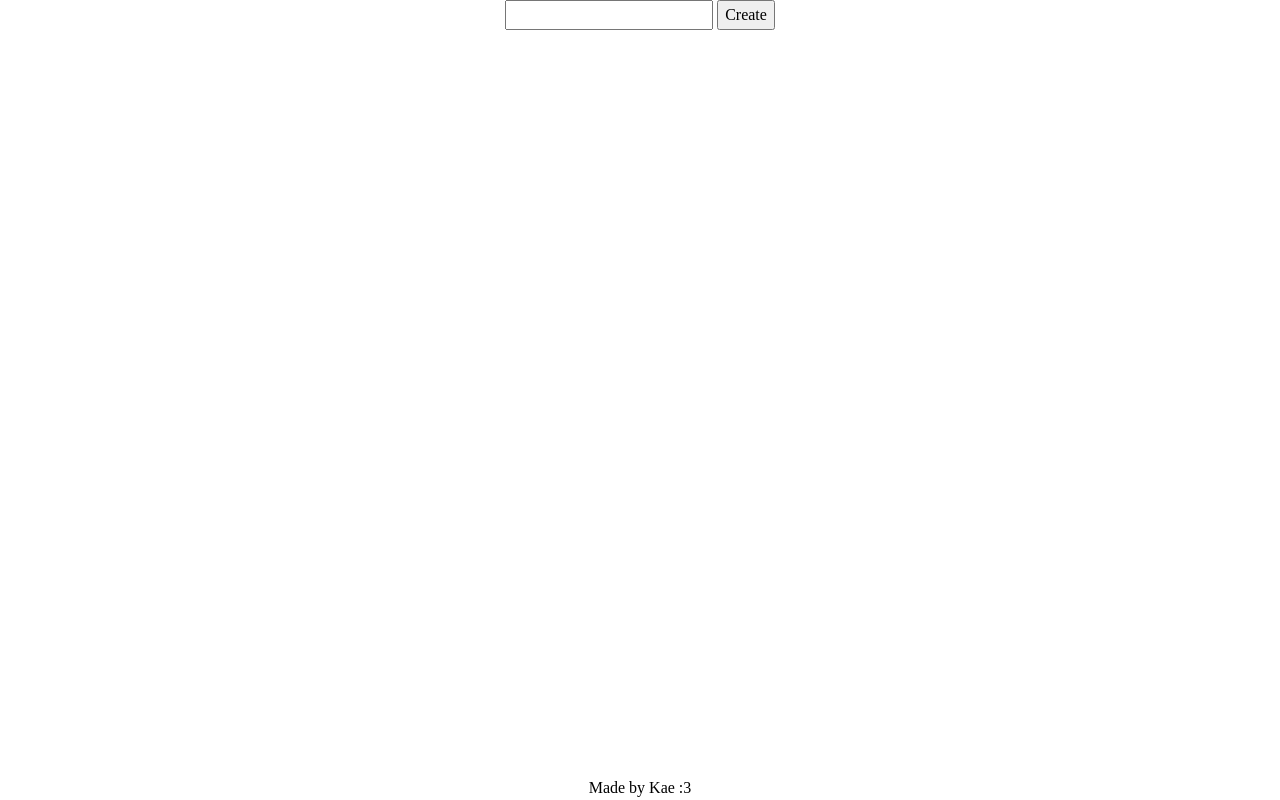
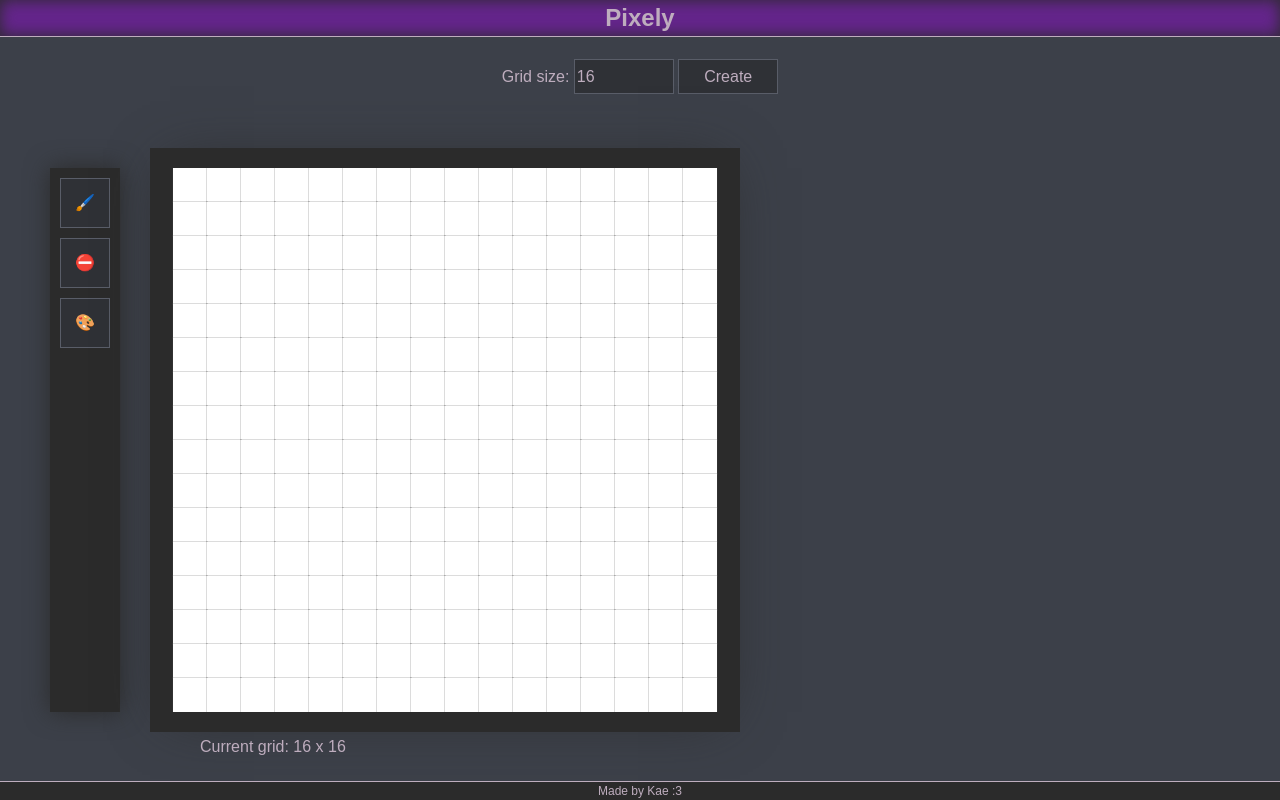
Before and after one commit to yurugalaxy/etch-a-sketch, a plain HTML site: page index.html in a window 1280 px wide. Drawn offline with Linux system fonts and the light colour scheme.

Commit message:
mouseup and mousedown complete

```diff
--- a/index.html
+++ b/index.html
@@ -8,12 +8,21 @@
         <script src="script.js" defer></script>
 </head>
 <body>
-        <div class="Header">
-                <input class="TotalInput" type="number">
+        <div class="Header">Pixely</div>
+        <div class="Input">
+                <label for="GridInput">Grid size:</label>
+                <input id="GridInput" class="TotalInput" type="number" value="16">
                 <button class="CreatePixels">Create</button>
         </div>
-        <div class="PixelContainer">
+        <div class="Content">
+                        <div class="ToolsContainer">
+                                <button class="Brush mTool">🖌️</button>
+                                <button class="Eraser mTool">⛔</button>
+                                <button class="ColorPick mTool">🎨</button>
+                        </div>
+                        <div class="PixelContainer"></div>
         </div>
+        <div class="GridSize">Current grid:</div>
         <div class="Footer">Made by Kae :3</div>
 </body>
 </html>
--- a/script.js
+++ b/script.js
@@ -1,19 +1,15 @@
 const pixelContainer = document.querySelector(".PixelContainer"),
 createBtn = document.querySelector(".CreatePixels"),
 winWidth = window.innerWidth,
-winHeight = window.innerHeight - 100,
-input = document.querySelector(".TotalInput");
-
-let pixClick,
-inputTotal;
+winHeight = window.innerHeight - 250,
+input = document.querySelector(".TotalInput"),
+gridSize = document.querySelector(".GridSize");
 
 createBtn.addEventListener("click", () => {
-        CreatePixels(inputTotal);
+        CreatePixels(parseInt(input.value));
 });
 
-input.addEventListener("change", () => {
-        inputTotal = parseInt(input.value);
-})
+CreatePixels(16);
 
 function Reset() {
         while (pixelContainer.firstChild) {
@@ -21,16 +17,18 @@ function Reset() {
         }
 }
 
-function CreatePixels(total) {
+function CreatePixels(size) {
         let biggerLength = winWidth < winHeight ? winWidth : winHeight,
-        squareRoot = Math.round(Math.sqrt(total)),
-        roundedSquare = Math.pow(squareRoot, 2),
-        cubeSize = ((biggerLength / squareRoot) - 1).toFixed(0);
+        roundedSquare = Math.pow(size, 2),
+        cubeSize = Math.floor(biggerLength / size);
 
         Reset();
 
         pixelContainer.style.maxWidth = biggerLength + "px";
         pixelContainer.style.maxHeight = biggerLength + "px";
+
+        gridSize.textContent =
+        `Current grid: ${size} x ${size}`;
 
         for (let i = 0; i < roundedSquare; i++) {
                 let pixel = document.createElement("div");
@@ -38,13 +36,23 @@ function CreatePixels(total) {
                 pixel.classList.add("Pixel");
                 pixel.style.width = cubeSize + "px";
                 pixel.style.height = cubeSize + "px";
+                pixel.addEventListener("mousedown", Start);
+                pixel.addEventListener("click", Paint);
+                pixel.addEventListener("mouseup", Stop);
                 pixelContainer.appendChild(pixel);
         };
-        pixClick = document.querySelectorAll(".Pixel");
 
-pixClick.forEach((pixel) => {
-        pixel.addEventListener("mousedown", () => {
-                pixel.classList.toggle("mFilled");
-        });
-});
+};
+
+function Paint(event) {
+        event.target.style.backgroundColor = "#ff0000";
 }
+
+function Start() {
+        pixelContainer.addEventListener("mousemove", Paint);
+}
+
+function Stop() {
+        pixelContainer.removeEventListener("mousemove", Paint);
+
+}
--- a/style.css
+++ b/style.css
@@ -28,12 +28,74 @@ p, h1, h2, h3, h4, h5, h6 {
 
 /* END CSS RESET */
 
+* {
+        font-family: sans-serif;
+}
+
 body {
         height: 100vh;
         display: flex;
         flex-direction: column;
         justify-content: space-between;
-        align-items: center;
+        background-color: #3c4049;
+        gap: 20px;
+}
+
+label {
+        color: #beadbe;
+}
+
+.Input {
+        align-self: center;
+}
+
+.Header {
+        background-color: #64258b;
+        color: #beadbe;
+        max-height: 150px;
+        display: flex;
+        align-items:center;
+        justify-content: center;
+        font-size: 24px;
+        font-weight: bold;
+        outline: 1px solid #beadbe;
+        box-shadow: inset 0 0 15px #2b2b2b;
+}
+
+.Content {
+        display: flex;
+        gap: 50px;
+        padding: 50px;
+}
+
+.ToolsContainer {
+        display: flex;
+        flex-direction: column;
+        /* justify-content: center; */
+        gap: 10px;
+        padding: 10px;
+        background-color: #2b2b2b;
+        box-shadow: 0 0 25px #2b2b2b;
+}
+
+.mTool, .CreatePixels, .TotalInput {
+        background-color: #2f3136;
+        border: 1px solid #595d68;
+        color: #beadbe;
+}
+
+.mTool:hover, .CreatePixels:hover {
+        background-color: #64258b;
+}
+
+.CreatePixels, .TotalInput {
+        width: 100px;
+        height: 35px;
+}
+
+.mTool {
+        width: 50px;
+        height: 50px;
 }
 
 .PixelContainer {
@@ -41,10 +103,14 @@ body {
         justify-content: center;
         align-items: center;
         flex-wrap: wrap;
+        outline: 20px solid #2b2b2b;
+        box-shadow: 0 0 55px #2b2b2b;
+        background-color: #2b2b2b;
 }
 
 .Pixel {
-        border: 1px solid #4f4f4f55;
+        background-color: #fff;
+        outline: 1px solid #4f4f4f33;
         user-select: none;
         -moz-user-select: none;
         -webkit-user-drag: none;
@@ -52,11 +118,19 @@ body {
         -ms-user-select: none;
 }
 
-.mFilled {
-        background-color: #ff5656;
-        border: none;
+.GridSize {
+        padding-left: 200px;
+        color: #beadbe;
+        margin-top: -50px;
 }
 
-.Pixel:hover {
-        background-color: #ff5656;
+.Footer {
+        background-color: #2b2b2b;
+        color: #beadbe;
+        max-height: 35px;
+        display: flex;
+        align-items:center;
+        justify-content: center;
+        font-size: 12px;
+        outline: 1px solid #beadbe;
 }
```
